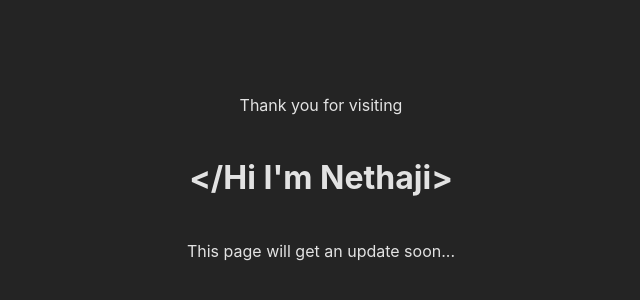
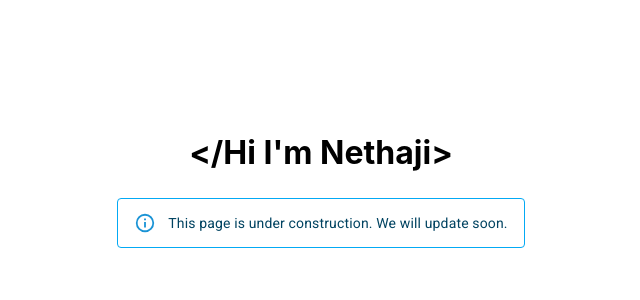
Before and after one commit to imnethaji/personal-portfolio, a React (Vite) app: page / in a window 1280 px wide. Shown: the part 230-530 px from the top of the page, without its empty margins (319-959 px from the left). Built offline with nearby package versions, Linux system fonts and the light colour scheme.

Commit message:
Home page changes

```diff
--- a/package.json
+++ b/package.json
@@ -10,6 +10,11 @@
     "preview": "vite preview"
   },
   "dependencies": {
+    "@emotion/react": "^11.11.3",
+    "@emotion/styled": "^11.11.0",
+    "@fontsource/roboto": "^5.0.8",
+    "@mui/icons-material": "^5.15.10",
+    "@mui/material": "^5.15.10",
     "react": "^18.2.0",
     "react-dom": "^18.2.0",
     "sass": "^1.71.0"
--- a/src/App.jsx
+++ b/src/App.jsx
@@ -1,12 +1,14 @@
 import "./App.sass";
+import { Alert } from "@mui/material";
 
 function App() {
   return (
     <>
       <div className="container">
-        <p>Thank you for visiting</p>
         <h1>&lt;/Hi I&apos;m Nethaji&gt;</h1>
-        <p>This page will get an update soon...</p>
+        <Alert variant="outlined" severity="info">
+          This page is under construction. We will update soon.
+        </Alert>
       </div>
     </>
   );
--- a/src/index.sass
+++ b/src/index.sass
@@ -1,10 +1,13 @@
+@import '../node_modules/@fontsource/roboto/300.css'
+@import '../node_modules/@fontsource/roboto/400.css'
+@import '../node_modules/@fontsource/roboto/500.css'
+@import '../node_modules/@fontsource/roboto/700.css'
+
+
 :root
   font-family: Inter, system-ui, Avenir, Helvetica, Arial, sans-serif
   line-height: 1.5
   font-weight: 400
-  color-scheme: dark
-  color: rgba(255, 255, 255, 0.87)
-  background-color: #242424
 
   font-synthesis: none
   text-rendering: optimizeLegibility
```
Also changed, not shown: 1 other file (tests, documents, lock files or other folders).
